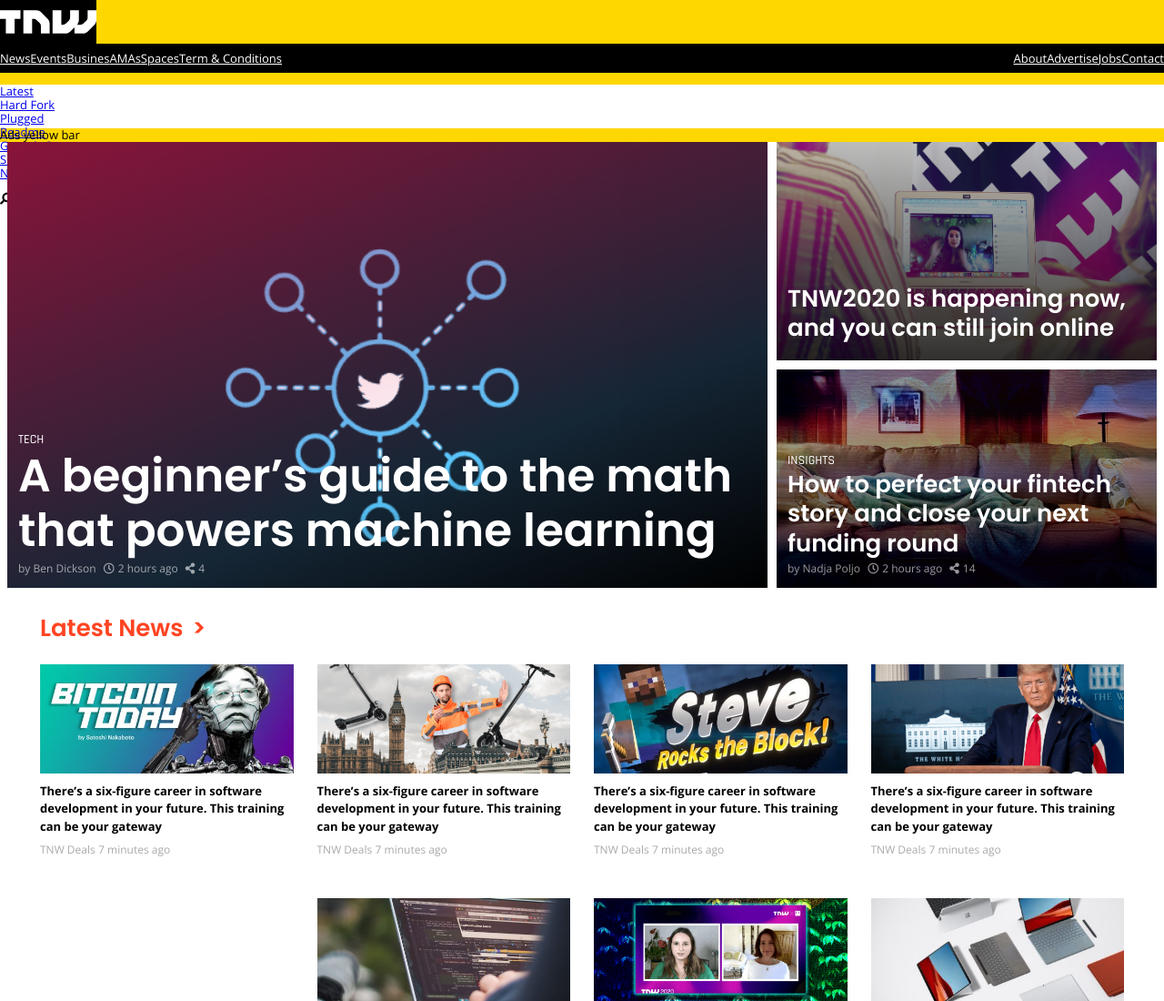
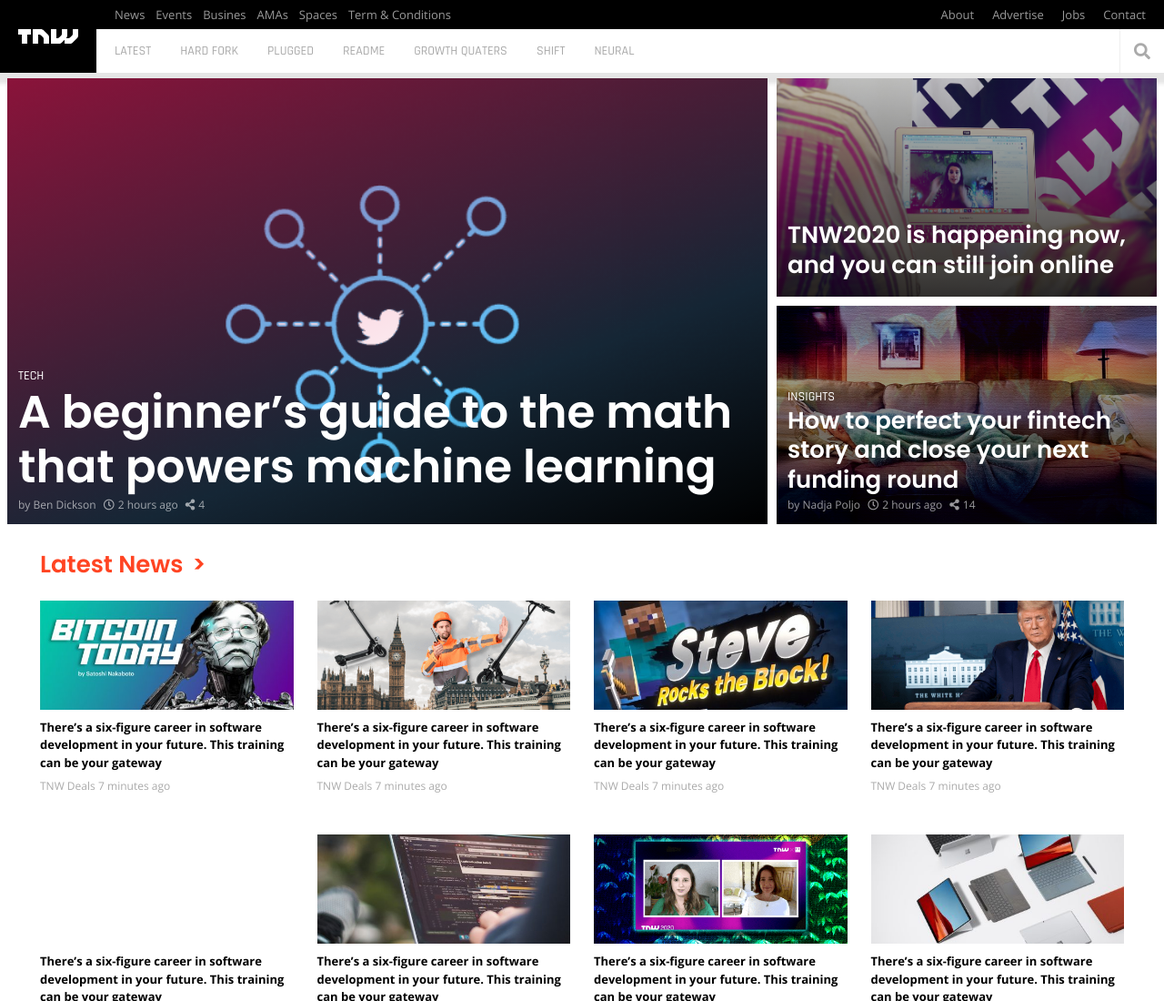
Before and after one commit to yoko-vicky/building-with-responsive-design, a website: page index.html in a window 1280 px wide. Shown: the top 1100 px of the page at 91% size. Drawn offline with nearby package versions, Linux system fonts and the light colour scheme.

Commit message:
Add header style

```diff
--- a/assets/styles/general.css
+++ b/assets/styles/general.css
@@ -20,6 +20,10 @@
 body {
   font-family: var(--font-family-primary);
   font-size: 13px;
+}
+
+main {
+  margin-top: 6px;
 }
 
 img {
--- a/assets/styles/header.css
+++ b/assets/styles/header.css
@@ -1,5 +1,85 @@
 .main-header {
-  background-color: gold;
+  display: flex;
+  justify-content: space-between;
+  align-items: center;
+  box-shadow: 0 0 4px 12px rgba(0, 0, 0, 0.1);
+}
+
+.header-icons {
+  display: flex;
+}
+
+.header-icons a {
+  flex: 0 0 48px;
+  width: 48px;
+  height: 48px;
+  line-height: 1;
+  border-left: 1px solid #eee;
+  position: relative;
+}
+
+.header-icons a i {
+  position: absolute;
+  top: 50%;
+  left: 50%;
+  transform: translate(-50%, -50%);
+}
+
+.fa-bars {
+  font-size: 20px;
+  color: var(--color-primary);
+}
+
+.fa-search {
+  font-size: 18px;
+  color: var(--color-light-grey);
+}
+
+.top-nav {
+  display: none;
+}
+
+.bottom-nav {
+  max-height: 48px;
+}
+
+.botom-nav-left {
+  display: none;
+}
+
+.nav-logo {
+  display: block;
+  background-color: black;
+  height: 48px;
+  width: 106px;
+  top: 0;
+  left: 0;
+  position: relative;
+}
+
+.nav-logo img {
+  width: 66px;
+  position: absolute;
+  top: 50%;
+  left: 50%;
+  transform: translate(-50%, -50%);
+}
+
+@media screen and (min-width: 768px) {
+  .main-header {
+    display: flex;
+    justify-content: flex-start;
+    align-items: center;
+    box-shadow: 0 0 4px 12px rgba(0, 0, 0, 0.1);
+  }
+
+  .main-header .wrap {
+    flex: 1;
+  }
+
+  .nav-logo {
+    width: 106px;
+    height: 80px;
   }
 
   .top-nav {
@@ -20,9 +100,19 @@
     max-height: 38px;
   }
 
+  .nav-left li {
+    margin-left: 12px;
+  }
+
+  .nav-left li:first-child {
+    margin-left: 20px;
+  }
+
   .nav-left a,
   .nav-right a {
-  color: white;
+    color: hsla(0, 0%, 100%, 0.6);
+    text-decoration: none;
+    font-size: 13px;
   }
 
   .top-nav-dropdown {
@@ -32,18 +122,37 @@
   .nav-right {
     display: flex;
     align-items: center;
+    padding-right: 20px;
+  }
+
+  .nav-right li {
+    margin-left: 20px;
   }
 
   .bottom-nav {
-  background-color: white;
-  max-height: 48px;
+    width: 100%;
+    display: flex;
+    align-items: center;
+    justify-content: space-between;
   }
 
-.nav-logo {
-  display: block;
-  background-color: black;
-  height: 48px;
-  width: 106px;
-  top: 0;
-  left: 0;
+  .botom-nav-left {
+    display: flex;
   }
+
+  .botom-nav-left a {
+    padding: 18px 12px 0 20px;
+    font-size: 14px;
+    color: var(--color-light-grey);
+    text-decoration: none;
+    text-transform: uppercase;
+    font-family: var(--font-family-tertiary);
+  }
+
+  .header-icons a:last-child {
+    display: none;
+  }
+}
+
+@media screen and (min-width: 1024px) {
+}
--- a/index.html
+++ b/index.html
@@ -12,7 +12,7 @@
 
 <body>
   <header class="main-header">
-    <a href="#"><img class="nav-logo" src="./assets/images/tnw.svg" alt="logo" /></a>
+    <a href="#" class="nav-logo"><img src="./assets/images/tnw.svg" alt="logo" /></a>
     <div class="wrap">
       <nav class="top-nav">
         <ul class="nav-left">
@@ -54,13 +54,12 @@
           <li><a href="#">Neural</a></li>
         </ul>
 
-        <div>
-          <i class="fas fa-search fa-flip-horizontal"></i>
-          <i class="fas fa-bars"></i>
+        <div class="header-icons">
+          <a href="#"><i class="fas fa-search fa-flip-horizontal"></i></a>
+          <a href="#"><i class="fas fa-bars"></i></a>
         </div>
       </div>
     </div>
-    <div class="ads">Ads yellow bar</div>
   </header>
   <main>
     <div class="cover-stories">
```
Lines whose indentation alone changed are shown as unchanged.
